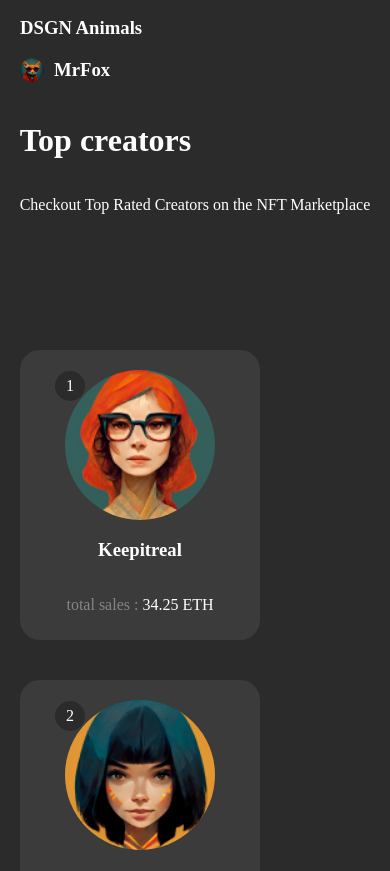
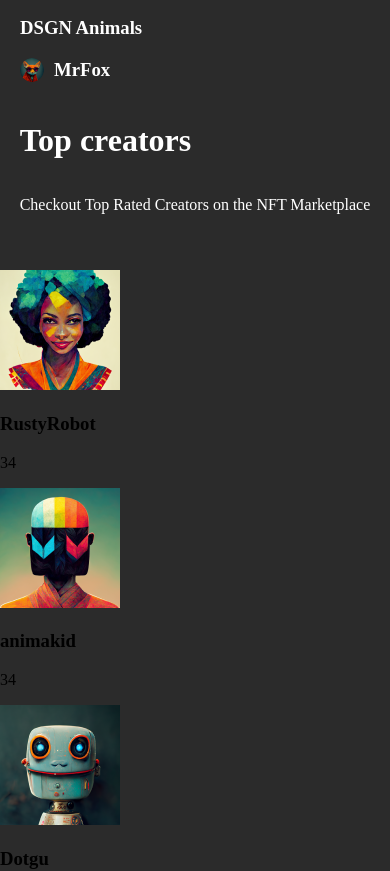
Before and after one commit to 3alehi/nft-market-palace, a Next.js app in the folder nft-market-place/: page / in a window 390 px wide. Shown: the part 1298-2169 px from the top of the page. Built offline with nearby package versions, Linux system fonts and the light colour scheme.

Commit message:
fix bug join

```diff
--- a/nft-market-place/src/app/Join/Join.module.css
+++ b/nft-market-place/src/app/Join/Join.module.css
@@ -70,6 +70,8 @@
 }
 .left_join{
     width: 100%;
+    display: flex;
+    justify-content: center;
 }
 .right_join{
     width: 100%;
@@ -77,6 +79,10 @@
 .footer{
     display:none ;
 }
+.img{
+    width: 100%;
+}
+
 
    }
 
--- a/nft-market-place/src/app/creators/Creators.jsx
+++ b/nft-market-place/src/app/creators/Creators.jsx
@@ -2,6 +2,7 @@
 import React from "react";
 import style from "./Creators.module.css";
 import CreatorsBox from "@/Cpmponnets/CreatorsBox/CreatorsBox";
+import IsMobile from "@/func/IsMobie";
 export default function Creators() {
   const Creator = [
     {
@@ -77,6 +78,8 @@ export default function Creators() {
       Sale: "7.02",
     },
   ];
+  const creatormobile = Creator.slice(8, 12);
+  console.log(creatormobile);
   return (
     <div>
       <div className={style.top_creator}>
@@ -96,9 +99,15 @@ export default function Creators() {
           </button>
         </div>
       </div>
+      {!IsMobile() && (
         <div className={style.creator_box}>
           {Creator.map((data) => (
-          <CreatorsBox sale={data.Sale} name={data.Name} avatar={data.Avatart}  id={data.Id}/>
+            <CreatorsBox
+              sale={data.Sale}
+              name={data.Name}
+              avatar={data.Avatart}
+              id={data.Id}
+            />
           ))}
 
           <div className={style.btn_div}>
@@ -113,6 +122,20 @@ export default function Creators() {
             </button>
           </div>
         </div>
+      )}
+      {IsMobile() &&
+        creatormobile.map((data) => (
+          <div>
+            <div className={style.left}>
+              <img src={data.Avatart} alt="" />
+            </div>
+            <div className={style.right}>
+              <h3>{data.Name}</h3>
+
+              <p>{data.Sale}</p>
+            </div>
+          </div>
+        ))}
     </div>
   );
 }
--- a/nft-market-place/src/app/creators/Creators.module.css
+++ b/nft-market-place/src/app/creators/Creators.module.css
@@ -32,7 +32,7 @@
     display:flex;
     width: 100%;
     flex-wrap: wrap;
-    /* justify-content: space-evenly; */
+    justify-content: center;
 }
 .btn_creator_mobile{
     display: none;
```
Lines whose indentation alone changed are shown as unchanged.
